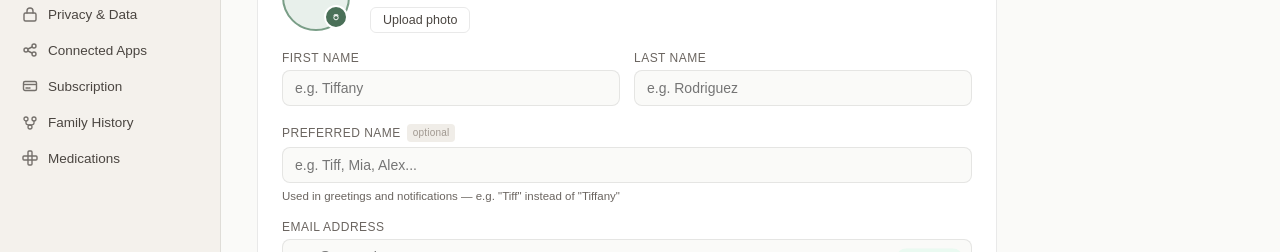
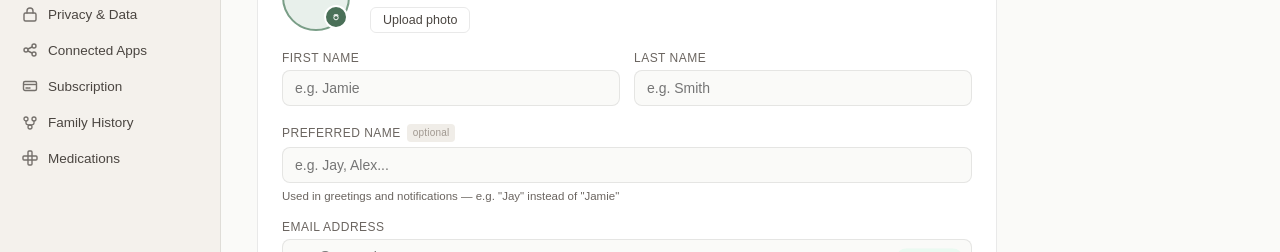
Before and after one commit to tiffanykbuettner-lab/care-compass-landing, a React (Vite) app: page /account in a window 1280 px wide. Shown: the part 231-483 px from the top of the page. Built offline with nearby package versions, Linux system fonts and the light colour scheme.

Commit message:
change placeholder names

```diff
--- a/src/CareCompassSettings.jsx
+++ b/src/CareCompassSettings.jsx
@@ -887,10 +887,10 @@ function ProfilePanel({ form, setForm, markDirty }) {
           {/* Name row */}
           <div style={{ display: "grid", gridTemplateColumns: "repeat(auto-fit, minmax(160px, 1fr))", gap: 14, boxSizing: "border-box" }}>
             <Field label="First name">
-              <StyledInput type="text" value={form.firstName} onChange={set("firstName")} placeholder="e.g. Tiffany" />
+              <StyledInput type="text" value={form.firstName} onChange={set("firstName")} placeholder="e.g. Jamie" />
             </Field>
             <Field label="Last name">
-              <StyledInput type="text" value={form.lastName} onChange={set("lastName")} placeholder="e.g. Rodriguez" />
+              <StyledInput type="text" value={form.lastName} onChange={set("lastName")} placeholder="e.g. Smith" />
             </Field>
           </div>
 
@@ -898,14 +898,13 @@ function ProfilePanel({ form, setForm, markDirty }) {
           <Field
             label="Preferred name"
             optional
-            hint={'Used in greetings and notifications — e.g. "Tiff" instead of "Tiffany"'}
+            hint={'Used in greetings and notifications — e.g. "Jay" instead of "Jamie"'}
           >
             <StyledInput
               type="text"
               value={form.preferredName || ""}
               onChange={set("preferredName")}
-              placeholder="e.g. Tiff"
-              placeholder={form.firstName || "e.g. Tiff, Mia, Alex..."}
+              placeholder={form.firstName || "e.g. Jay, Alex..."}
             />
           </Field>
 
```
